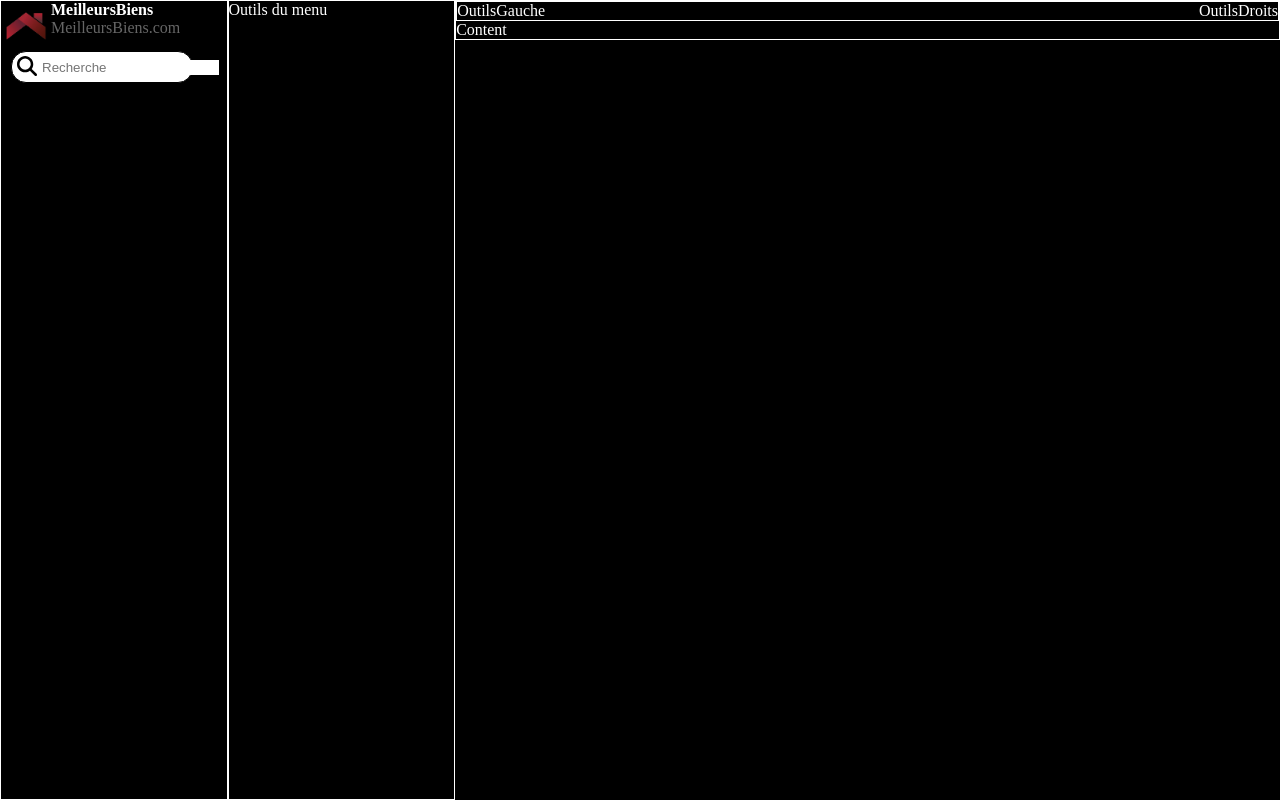
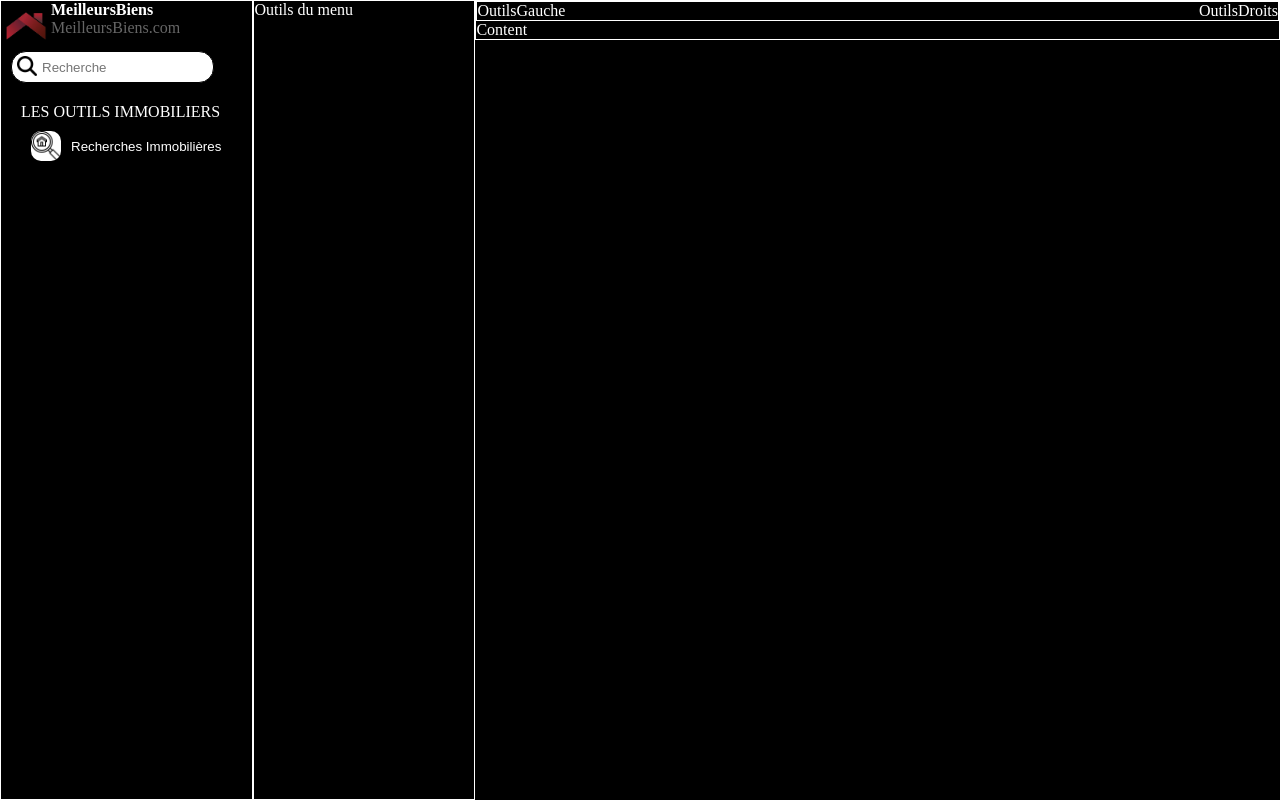
Before and after one commit to Lenglet-jeremy/ReperImmo, a plain HTML site: page index.html in a window 1280 px wide. Drawn offline with Linux system fonts and the light colour scheme.

Commit message:
Mise à jour

```diff
--- a/index.css
+++ b/index.css
@@ -7,6 +7,9 @@
     background-color: #000000;
     color: #FFFFFF;
 
+    /* background-color: #FFFFFF;
+    color: #000000; */
+
     .ReperImmoArea{
         display: flex;
         flex-direction: row;
@@ -15,7 +18,7 @@
         min-height: 100vh;
 
         .SideBarMenus{
-            width: 350px;
+            width: 400px;
 
             border: 1px solid #FFFFFF;
 
@@ -66,11 +69,44 @@
                     }
 
                     input{
-                        background-color: #FFFFFF;
+                        background-color: #FFFFFF00;
 
                         border: none;
 
                         margin-left: 5px;
+                    }
+
+                }
+
+                .EstateTools{
+                    margin-top: 20px;
+                    margin-left: 20px;
+
+
+                    .EstateSearch{
+
+                        background-color: #FFFFFF00;
+                        color: #FFFFFF;
+
+                        display: flex;
+                        flex-direction: row;
+                        align-items: center;
+
+                        border: none;
+
+                        margin-top: 10px;
+                        margin-left: 10px;
+
+                        img{
+                            width: 30px;
+                            height: 30px;
+
+                            background-color: #FFFFFF;
+
+                            border-radius: 10px;
+
+                            margin-right: 10px;
+                        }
                     }
 
                 }
--- a/index.html
+++ b/index.html
@@ -21,11 +21,17 @@
                 </div>
 
                     <label class="GlobalSearch">
-                        <button><img src="./img/searchLens.svg" alt="SearchIcon"></button>
+                        <button><img src="./img/searchLens.webp" alt="SearchIcon"></button>
                         <input placeholder="Recherche"/>
                     </label>
 
-
+                    <div class="EstateTools">
+                        <p>LES OUTILS IMMOBILIERS</p>
+                        <button class="EstateSearch">
+                            <img src="./img/estateSearchIcon.webp" alt="icon">
+                            <p>Recherches Immobilières</p>
+                        </button>
+                    </div>
             </div>
 
             <div class="ToolsMenu">
```
Also changed, not shown: img/estateSearchIcon.webp (added), img/searchLens.svg (deleted), img/searchLens.webp (added).
